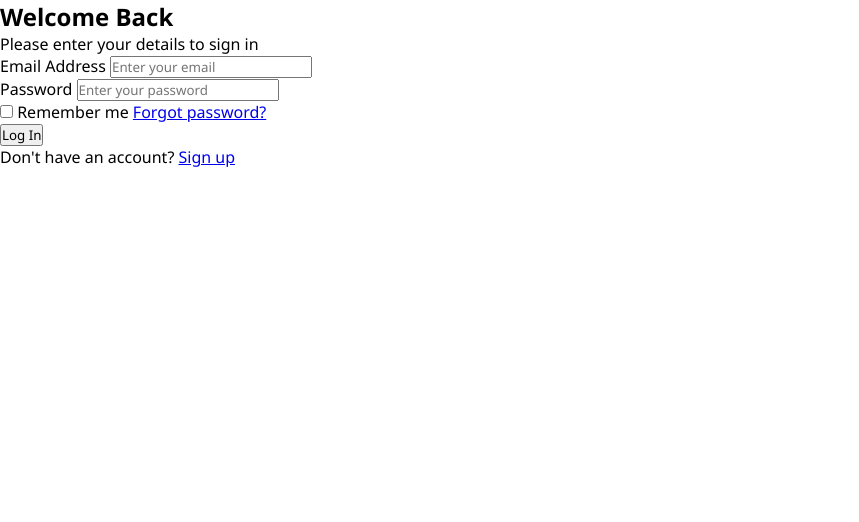
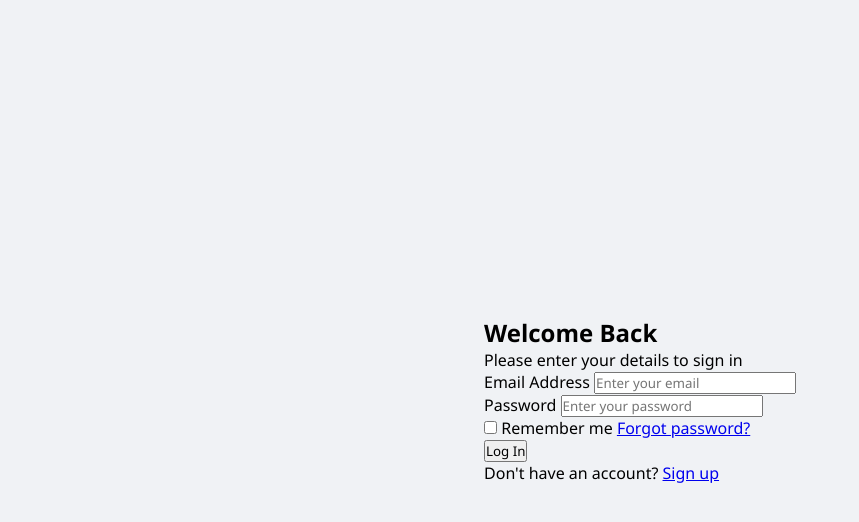
Before and after one commit to hamsehmahamud/gittest, a website: page login.html in a window 1280 px wide. Shown: the whole page, without its empty margins (0-859 px from the left). Drawn offline with Linux system fonts and the light colour scheme.

Commit message:
adding in body style in style.css

```diff
--- a/style.css
+++ b/style.css
@@ -5,3 +5,10 @@
     box-sizing: border-box;
     font-family: 'Segoe UI', Tahoma, Geneva, Verdana, sans-serif;
 }
+body {
+    background: #f0f2f5;
+    display: flex;
+    justify-content: center;
+    align-items: center;
+    height: 100vh;
+}
```
